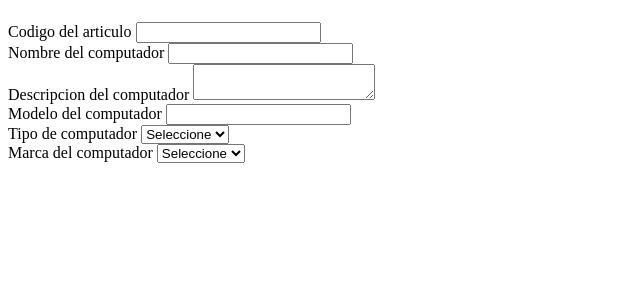
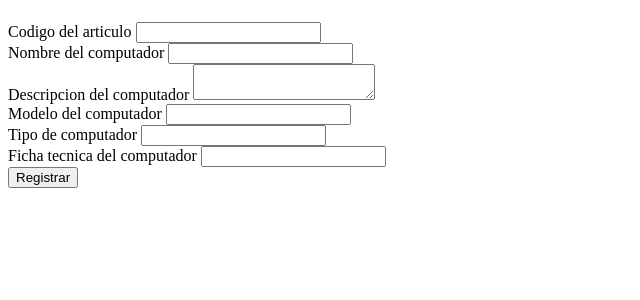
Before and after one commit to Thepahka/ClicksComputer, a PHP site: page /views/modules/Pcs/CreatePc.php in a window 1280 px wide. Shown: the part 58-358 px from the top of the page, without its empty margins (0-640 px from the left). Run offline with PHP 8.4, Linux system fonts and the light colour scheme.

Commit message:
1.17 commit

```diff
--- a/model/pc.model.php
+++ b/model/pc.model.php
@@ -20,11 +20,11 @@ class PcModel
   {
     try
     {
-      $sql = 'CALL Guardarpc(pc_id, pc_nom, pc_desc, pc_mod, ficha_tecnica, fk_tipopc_id)';
+      $sql = "CALL GuardarPc(?,?,?,?,?,?)";
 
       $query = $this->pdo->prepare($sql);
 
-      $query->execute(array($data[0],$data[1],$data[2],$data[3],$data[4],$data[5],$data[6]));
+      $query->execute(array($data[0],$data[1],$data[2],$data[3],$data[4],$data[5]));
 
       $msn = "Se guardo con exito";
     }
@@ -41,7 +41,7 @@ class PcModel
   {
     try
     {
-      $sql = "SELECT * from tipopc INNER JOIN pc ON tipopc.tipopc_id=pc.fk_tipopc_id INNER JOIN mar_pc ON mar_pc.fk_pc_id=pc.pc_id INNER JOIN marca ON marca.mar_id=mar_pc.fk_mar_id WHERE pc.pc_id = ?";
+      $sql = "SELECT * from tipopc INNER JOIN pc ON tipopc.tipopc_id=pc.fk_tipopc_id INNER JOIN mar_pc ON mar_pc.fk_pc_id=pc.pc_cod INNER JOIN marca ON marca.mar_id=mar_pc.fk_mar_id WHERE pc.pc_cod = ?";
 
       $query = $this->pdo->prepare($sql);
 
--- a/views/modules/Pcs/CreatePc.php
+++ b/views/modules/Pcs/CreatePc.php
@@ -8,7 +8,7 @@
     </header>
   </head>
   <body>
-    <form class="" action="" method="post">
+    <form class="" action="Registro-Completado" method="post">
       <div class="">
         <label for="CreateId">Codigo del articulo</label>
         <input id="CreateId" type="text" name="data[]">
@@ -27,15 +27,19 @@
       </div>
       <div class="">
         <label for="CreateTip">Tipo de computador</label>
-        <select id="CreateTip" name="data[]">
-          <option value="">Seleccione</option>
-        </select>
+        <input id="CreateTip" type="text" name="data[]">
+        </input>
       </div>
       <div class="">
+        <label for="CreateFicha">Ficha tecnica del computador</label>
+        <input id="CreateFicha" type="text" name="data[]">
+      </div>
+      <!-- <div class="">
         <label for="CreateMarca">Marca del computador</label>
-        <select id="CreateMarca" name="data[]">
-        <option>Seleccione</option>
-        </select>
+        <input id="CreateMarca" type="text" name="data[]">
+      </div> -->
+      <div class="">
+        <input id="CreateEnter" type="submit" value="Registrar">
       </div>
     </form>
   </body>
```
Also changed, not shown: controller/pc.controller.php (+9 -4 lines), .htaccess.
